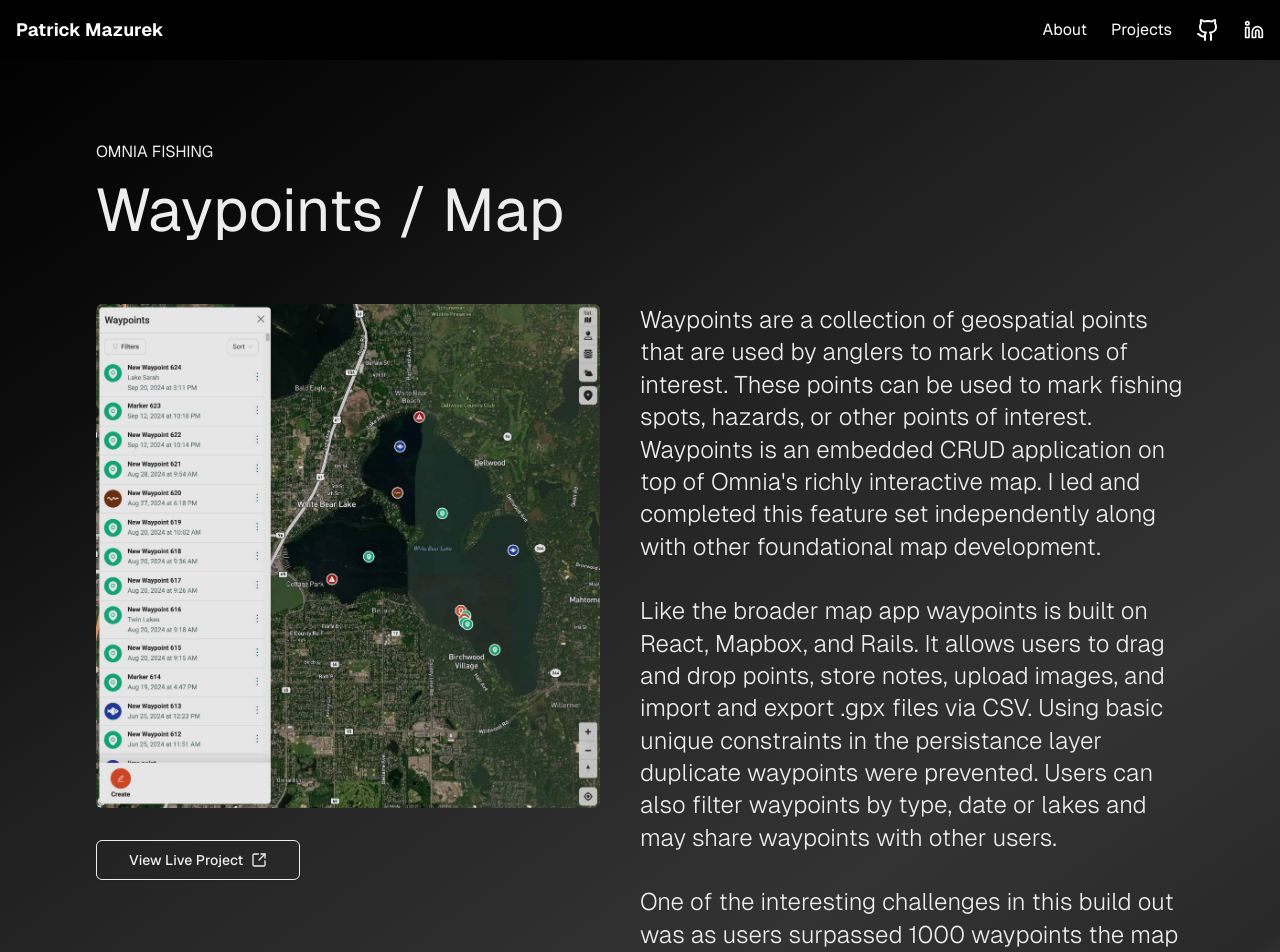
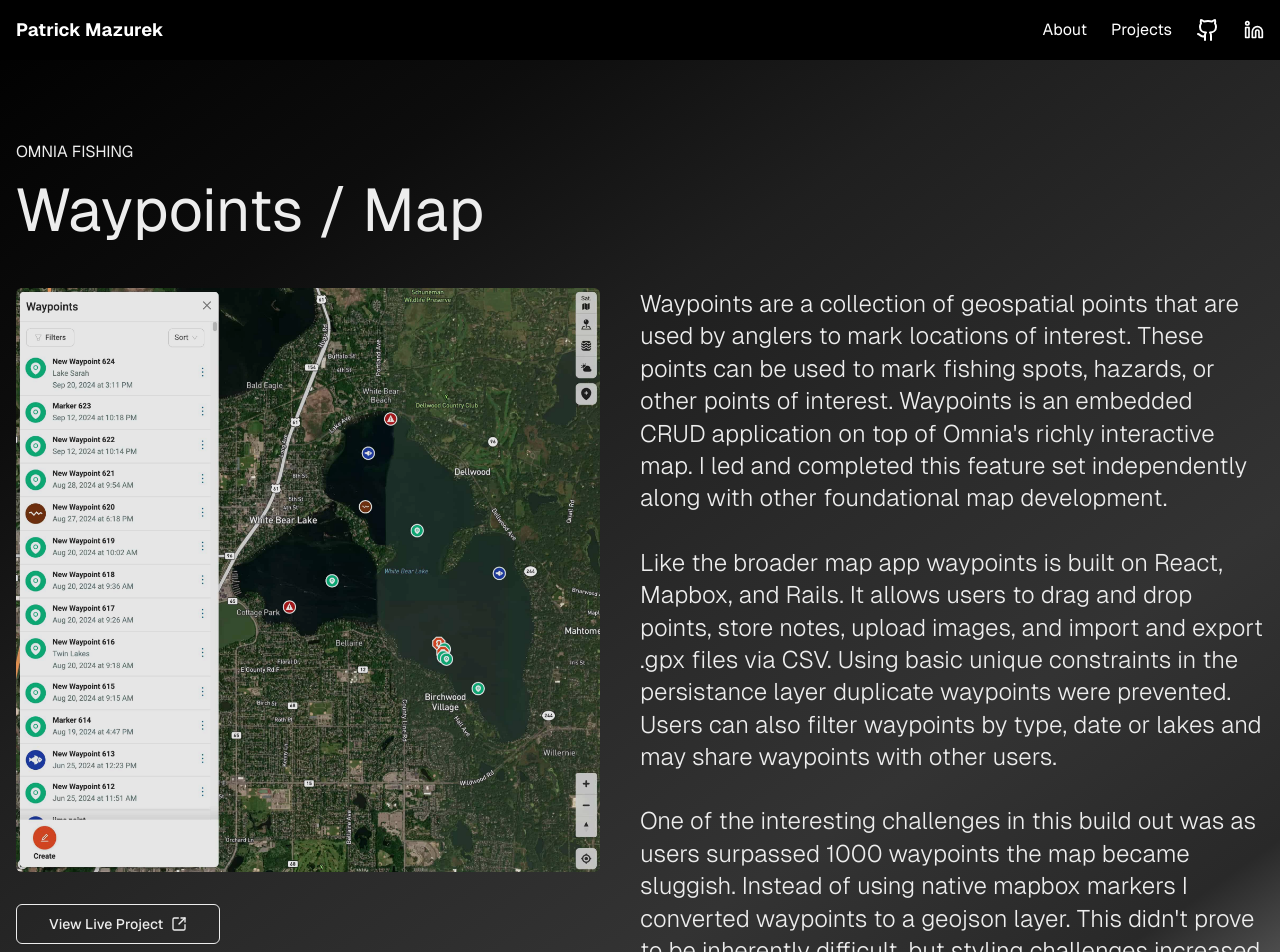
Before and after one commit to jpmzurk/portfolio, a Next.js app: page /projects/1 in a window 1280 px wide. Shown: the top 952 px of the page. Built offline with nearby package versions, Linux system fonts and the light colour scheme.

Commit message:
fix: project page spacing

```diff
--- a/app/projects/[id]/page.tsx
+++ b/app/projects/[id]/page.tsx
@@ -1,7 +1,7 @@
 import { Button } from "@/components/ui/button";
+import { SquareArrowOutUpRight } from "lucide-react";
 import Image from "next/image";
 import { projects } from "../../../data/projects_data";
-import { SquareArrowOutUpRight } from "lucide-react";
 
 const ProjectPage = ({ params }: { params: { id: string } }) => {
   const { id } = params;
@@ -12,9 +12,9 @@ const ProjectPage = ({ params }: { params: { id: string } }) => {
   return (
     <div>
       <article className="py-14 lg:py-20">
-        <div className="px-20 mx-auto flex flex-col">
+        <div className="max-w-7xl mx-auto flex flex-col">
           <span className="uppercase mb-4 block">{company}</span>
-          <h1 className="text-6xl mb-16">{name}</h1>
+          <h1 className="text-6xl mb-12">{name}</h1>
 
           <div className="flex flex-col lg:flex-row lg:gap-10">
             <div>
@@ -26,7 +26,7 @@ const ProjectPage = ({ params }: { params: { id: string } }) => {
                 />
               </div>
               {link && (
-                <a href={link} className=" font-medium">
+                <a href={link} className="mb-8 font-medium block">
                   <Button variant="outline" size="lg">
                     View Live Project{" "}
                     <SquareArrowOutUpRight className="w-4 ml-2" />
```
